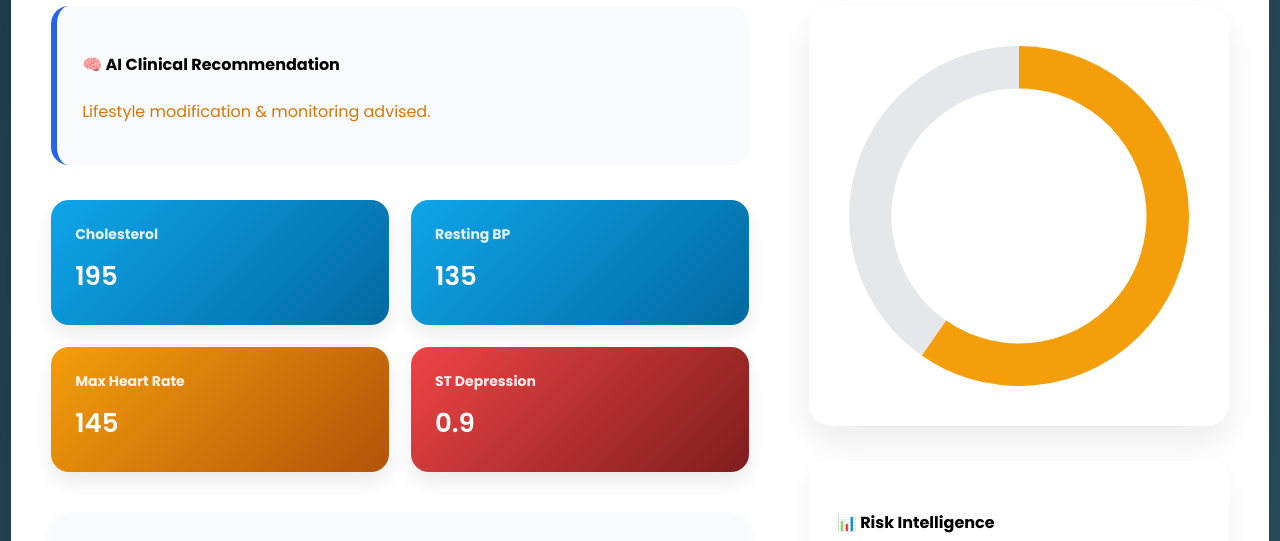
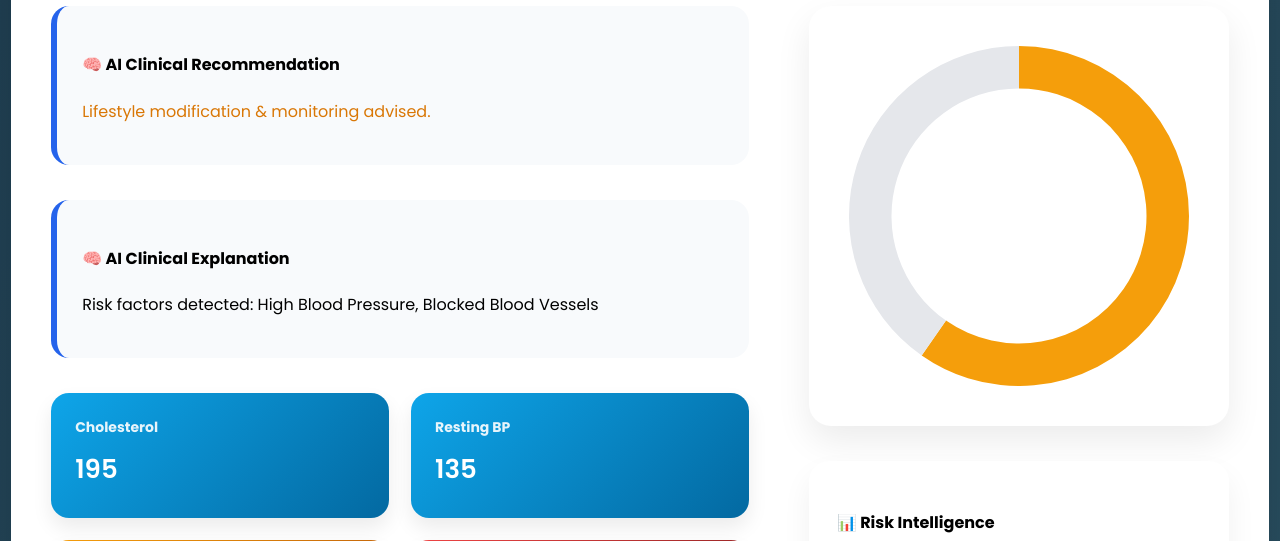
Before and after one commit to RAZA1409/Heart-Disease-Clinical-AI-System, a Flask app: a page that uses templates/patient_detail.html in a window 1280 px wide. Shown: the part 401-942 px from the top of the page. Run offline with Flask 3, Linux system fonts and the light colour scheme; a user stored in the database is signed in; data comes from the database, SQL or seed files in the repository; both versions use the stored data as it was after the commit; parts of the project's set-up code (start-up, migrations or seed data) failed here and were passed over.

Commit message:
Step 2: Patient detail + AI explanation working

```diff
--- a/app.py
+++ b/app.py
@@ -466,6 +466,7 @@ def patient_detail(patient_id):
     patient["ST Depression Status"] = check_range(patient.get("oldpeak"), max_val=1)
 
     patient["Probability (%)"] = round(safe_float(patient.get("probability")), 2)
+    patient["explanation"] = generate_explanation(patient)
 
     # ----------------------------
     # Reverse Mapping (Text)
@@ -480,6 +481,36 @@ def patient_detail(patient_id):
 
     return render_template("patient_detail.html", patient=patient)
 
+
+def generate_explanation(patient):
+
+    reasons = []
+
+    # Cholesterol
+    if patient.get("chol", 0) > 200:
+        reasons.append("High Cholesterol")
+
+    # Blood Pressure
+    if patient.get("trestbps", 0) > 130:
+        reasons.append("High Blood Pressure")
+
+    # Heart Rate
+    if patient.get("thalach", 0) < 60:
+        reasons.append("Low Heart Rate")
+
+    # ST Depression
+    if patient.get("oldpeak", 0) > 1:
+        reasons.append("Elevated ST Depression")
+
+    # Vessels
+    if patient.get("ca", 0) > 1:
+        reasons.append("Blocked Blood Vessels")
+
+    # Final Explanation
+    if not reasons:
+        return "Patient shows mostly normal clinical parameters."
+
+    return "Risk factors detected: " + ", ".join(reasons)
 
 # ------------------------------------------------------------
 # Patient Detail
--- a/templates/patient_detail.html
+++ b/templates/patient_detail.html
@@ -292,6 +292,11 @@ body{
                 {% endif %}
             </div>
 
+            <div class="recommendation" style="margin-top:15px;">
+                <h4>🧠 AI Clinical Explanation</h4>
+                <p>{{ patient["explanation"] }}</p>
+            </div>
+
             <!-- ✅ FIXED VALUES -->
             <div class="feature-grid">
 
```
Also changed, not shown: database.db.
